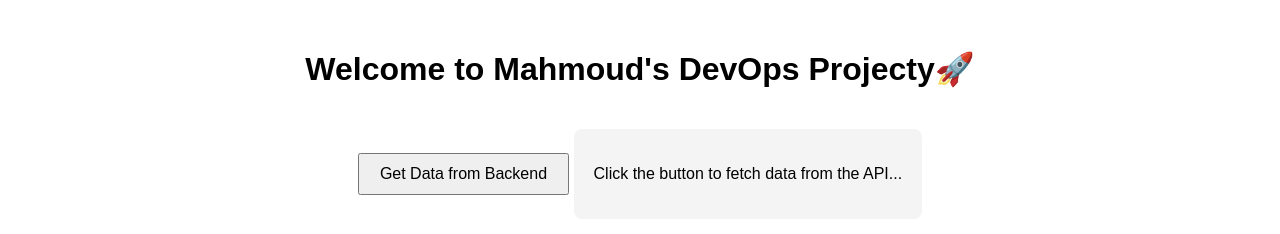
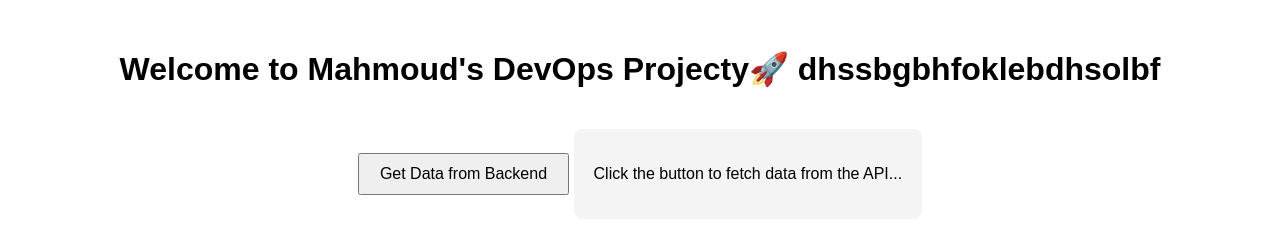
Before and after one commit to MahmoudShabaan22/frontend-vps, a plain HTML site: page index.html in a window 1280 px wide. Drawn offline with Linux system fonts and the light colour scheme.

Commit message:
Update index.html

```diff
--- a/index.html
+++ b/index.html
@@ -11,7 +11,7 @@
     </style>
 </head>
 <body>
-    <h1>Welcome to Mahmoud's DevOps Projecty🚀  </h1>
+    <h1>Welcome to Mahmoud's DevOps Projecty🚀  dhssbgbhfoklebdhsolbf </h1>
     <button onclick="fetchData()">Get Data from Backend</button>
 
     <div id="data-container">
```
